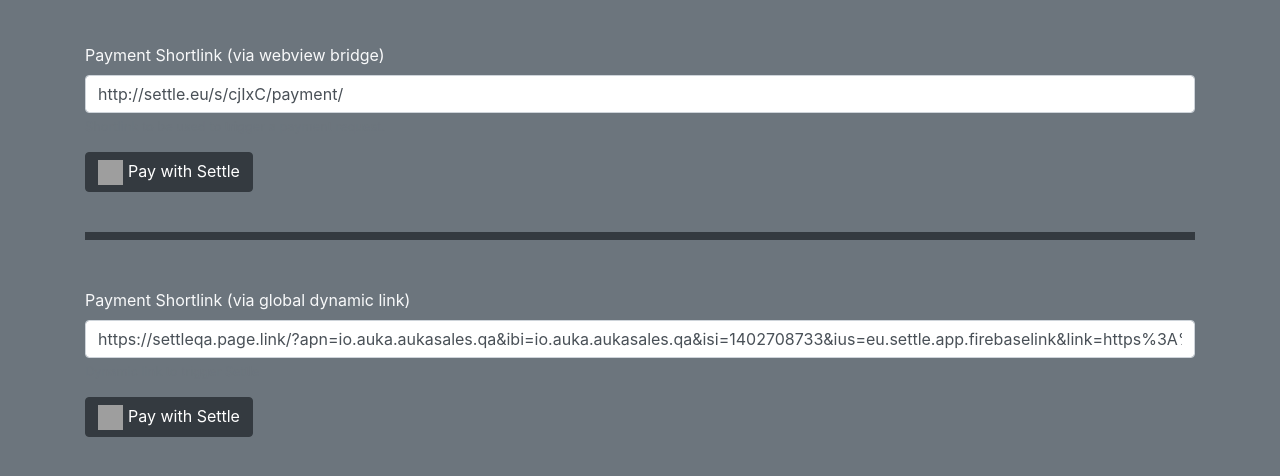
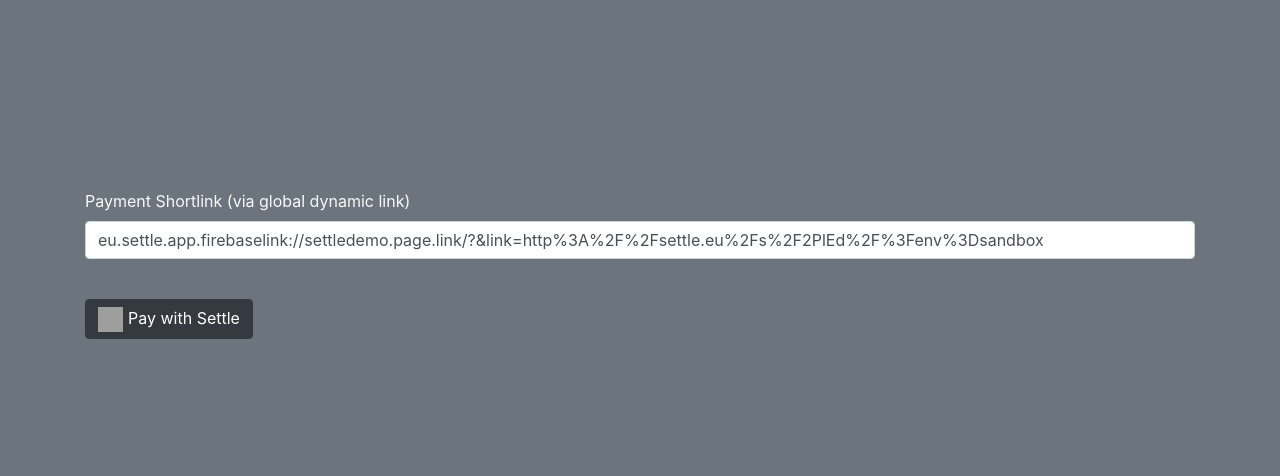
Before and after one commit to mariusfrt/integration, a plain HTML site: page index.html in a window 1280 px wide. Drawn offline with nearby package versions, Linux system fonts and the light colour scheme; grey boxes are pictures that could not be loaded.

Commit message:
Update index.html

```diff
--- a/index.html
+++ b/index.html
@@ -1,6 +1,6 @@
 <html>
   <head>
-  <title>Webview Integration</title>
+  <title>Dynamic Link Demo</title>
   <meta charset="utf-8">
   <meta name="viewport" content="width=device-width, initial-scale=1">
   <link rel="stylesheet" href="https://maxcdn.bootstrapcdn.com/bootstrap/4.0.0/css/bootstrap.min.css" integrity="sha384-Gn5384xqQ1aoWXA+058RXPxPg6fy4IWvTNh0E263XmFcJlSAwiGgFAW/dAiS6JXm" crossorigin="anonymous">
@@ -31,7 +31,7 @@
         <br/>
     </div>
     <div class="container d-flex flex-column align-items-left justify-content-center" style="height: 50%">
-        <div >
+        <!-- <div >
             <form onsubmit='executeLink(event)'>
                 <div class="form-group">
                   <label for="shortlinkInput" class="text-light">Payment Shortlink (via webview bridge)</label>
@@ -42,14 +42,17 @@
               </form>
               <br/>
         </div>
-        <div class="divider py-1 bg-dark"></div>
+        <div class="divider py-1 bg-dark"></div> -->
 		<div >
             <br/>
             <br/>
             <form onsubmit='clickLink(event)'>
                 <div class="form-group">
                   <label for="dynamicLinkInput" class="text-light">Payment Shortlink (via global dynamic link)</label>
-                  <input class="form-control" id="dynamicLinkInput" aria-describedby="dynamicLinkHelp" placeholder="Enter dynamic link" value="https://settleqa.page.link/?apn=io.auka.aukasales.qa&ibi=io.auka.aukasales.qa&isi=1402708733&ius=eu.settle.app.firebaselink&link=https%3A%2F%2Fsettle-qa%3A%2F%2Fqr%2Fhttp%3A%2F%2Fsettle.eu%2Fs%2FcjIxC%2Fpayment%2F" required>
+                  <input class="form-control" id="dynamicLinkInput"
+                  aria-describedby="dynamicLinkHelp"
+                  placeholder="Enter short link"
+                  value="eu.settle.app.firebaselink://settledemo.page.link/?&link=http%3A%2F%2Fsettle.eu%2Fs%2F2PlEd%2F%3Fenv%3Dsandbox" required>
                   <small id="dynamicLinkHelp" class="form-text text-muted">Dynamic link to trigger Settle</small>
                 </div>
                <button type="submit" class="btn btn-dark btn-image btn-background">Pay with Settle</button>
```
